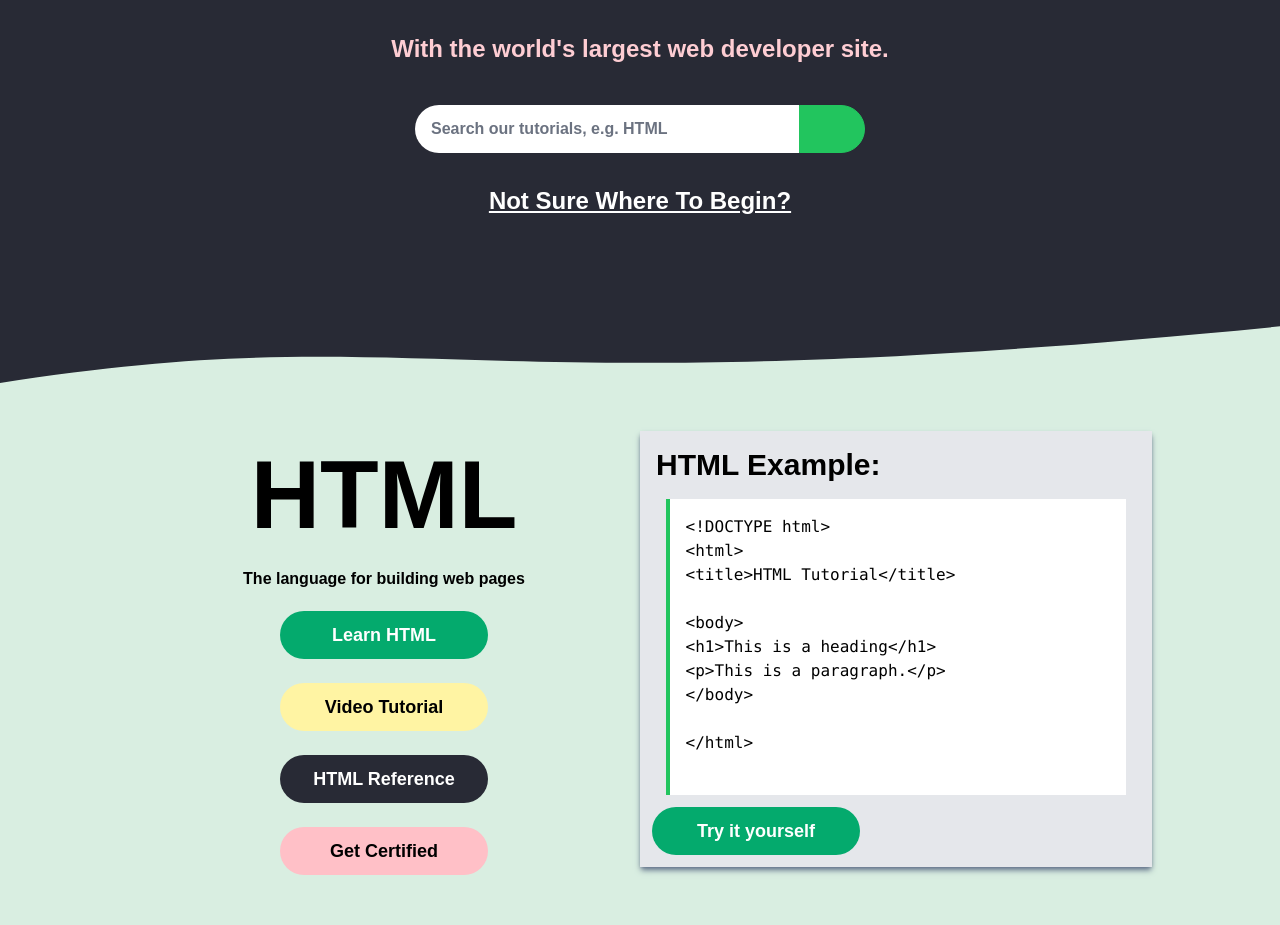
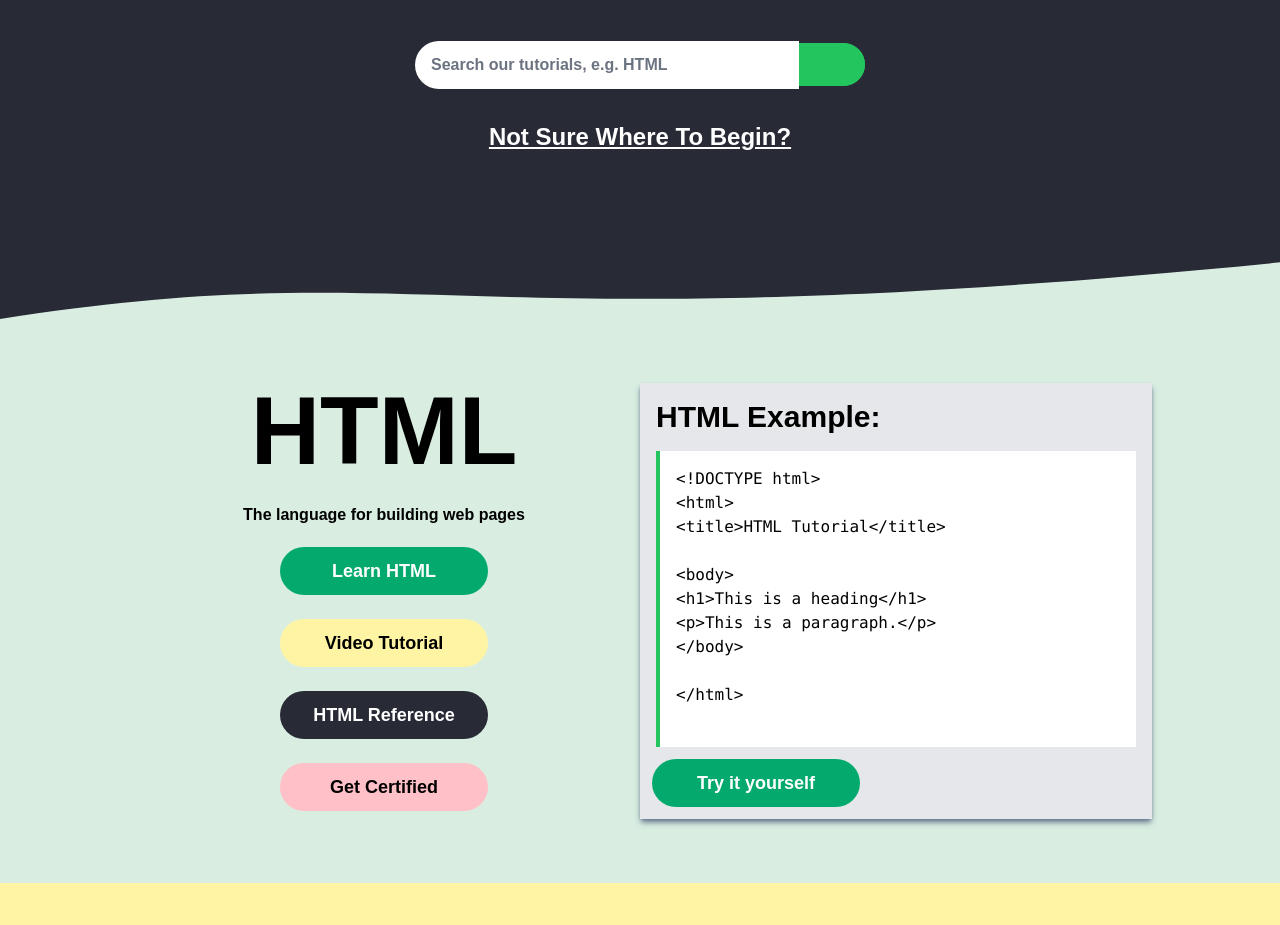
Before and after one commit to MLGPenguin/Copy-W3Schools, a SvelteKit app: page / in a window 1280 px wide. Shown: the part 327-1252 px from the top of the page. Built offline with nearby package versions, Linux system fonts and the light colour scheme.

Commit message:
+ Implemented Merlins Feedback:
+ Tidied up poor convention
+ Cleaned unecessary Tailwind
+ Make it much more palatable on smaller screens

```diff
--- a/src/lib/HomePage/sections.json
+++ b/src/lib/HomePage/sections.json
@@ -62,7 +62,7 @@
         "backgroundcolor": "#282A35",
         "textbox": {
             "header": "JavaScript Example:",
-            "content": "<button onclick=\"myFunction()\">Click Me!</button>\n\n<script>\nfunction myFunction() {\n let x = document.getElementById(\"demo\");\n x.style.fontSize = \"25px\";\n x.style.color = \"red\";\n}\n</script>\n"
+            "content": "<button onclick=\"myFunction()\">\n  Click Me!\n</button>\n\n<script>\nfunction myFunction() {\n let x = document.getElementById(\"demo\");\n x.style.fontSize = \"25px\";\n x.style.color = \"red\";\n}\n</script>\n"
         },
         "invertcolors": true,
         "pills": [
--- a/src/lib/components/PillButton.svelte
+++ b/src/lib/components/PillButton.svelte
@@ -8,7 +8,7 @@
 
     <button
         on:click={onClick}
-        class={`text-white text-lg rounded-full m-[12px] w-[13rem] h-12`}
+        class={`text-white text-lg rounded-full m-3 w-52 h-12`}
         style={`background-color: ${backgroundcolor}; color: ${textcolor}`}
     >
         {content}
--- a/src/lib/components/TextBoxComponent.svelte
+++ b/src/lib/components/TextBoxComponent.svelte
@@ -5,14 +5,14 @@
   export let content: string;
 </script>
 
-<div class="bg-gray-200 shadow-md shadow-slate-500 min-h-fit min-w-fit ">
-    <h1 class="text-3xl text-left p-4">{header}</h1>
-    <div class="bg-white w-[90%] min-h-[30vh] border-l-4 border-green-500 text-left font-normal">
+<div class="bg-gray-200 shadow-md shadow-slate-500 min-w-fit text-left">
+    <h1 class="text-3xl p-4">{header}</h1>
+    <div class="bg-white border-l-4 border-green-500 font-normal mx-4">
       <pre class="p-4">
 {`${content}`}
       </pre>
   </div>
-  <div class="text-left ">
+  <div>
     <PillButton content="Try it yourself" backgroundcolor="#04AA6D"/>
   </div>
 </div>
--- a/src/routes/+layout.svelte
+++ b/src/routes/+layout.svelte
@@ -9,7 +9,7 @@
   });
 </script>
 
-<div style="position: fixed" class="w-[100vw]">
+<div class="fixed w-screen">
   <nav class="p-4 bg-white">
     <button on:click={() => goto("/")} class="bg-green-200">Home</button>
     <a> Tutorials </a>
--- a/src/routes/+page.svelte
+++ b/src/routes/+page.svelte
@@ -17,17 +17,19 @@
 </script>
 
 <div class="bg-[#282A35]" style="font-family: 'Source Sans Pro', sans-serif;">
-  <div class="h-[30vh]" />
+  <div class="h-44" />
   <center class="font-extrabold">
     <h1 class="text-white py-4 text-7xl">Learn to Code</h1>
     <h2 class="text-rose-200 text-2xl py-4"> With the world's largest web developer site. </h2>
     <br>
-    <form class="w-[80vwmin] inline-flex">
+    <form class="inline-flex">
       <input bind:value={searchinput} placeholder="Search our tutorials, e.g. HTML"
-        class="w-[24rem] rounded-l-full px-4 py-3 font-bold placeholder-gray-500 align-middle " />
-
-      <iconify-icon icon="gridicons:search" height=24 style="color: white"
-        class="bg-green-500 px-[2rem] py-3 align-middle rounded-e-full border-[1px] border-green-500 left-[-4px]"/>
+        class="w-96 rounded-l-full px-4 py-3 font-bold placeholder-gray-500" />
+      <button>
+        <iconify-icon icon="gridicons:search" height=24 style="color: white"
+          class="bg-green-500 px-8 py-3 align-middle rounded-r-full border border-green-500"
+        />
+      </button>
     </form>
     <div class="p-4" />
     <a href="/" class="text-white text-2xl underline">Not Sure Where To Begin?</a>
@@ -50,21 +52,6 @@
           invertcolors={section.invertcolors}
         />
       {/each}
-
-      <!-- <div class="h-12"></div>
-      <div class="flex w-[80%] font-semibold">
-        <div id="Left" class='w-[50%] items-center flex flex-col'>
-          <h1 class="text-8xl my-4">HTML</h1>
-          <h4 class="my-2">The language for building web pages</h4>
-          <PillButton content="Learn HTML" backgroundcolor="green" />
-          <PillButton content="Video Tutorial" backgroundcolor="yellow" textcolor="black"/>
-          <PillButton content="HTML Reference" properties="bg-black "/>
-          <PillButton content="Get Certified" properties="bg-red-200 text-black"/>
-        </div>
-        <div class="w-[50%]">
-          <TextBox />
-        </div> -->
-      <!-- </div> -->
     </div>
 </center>
 </div>
--- a/src/routes/HomeComponents/LangSection.svelte
+++ b/src/routes/HomeComponents/LangSection.svelte
@@ -16,10 +16,8 @@
 </script>
 
 <div style={`background-color: ${backgroundcolor}`}>
-<div class="h-12" />
-  <div id="container" class="flex w-[80%] font-semibold flex-wrap">
-
-    <div id="left" class="w-[50%] items-center flex flex-col min-w-fit">
+  <div id="container" class="flex flex-wrap max-w-5xl font-semibold py-12">
+    <div id="left" class="w-1/2 items-center flex flex-col min-w-fit mx-auto">
       <h1 class="text-8xl my-4 {textcolor }">{name}</h1>
       <h4 class="my-2 {textcolor}">{description}</h4>
       {#each pills as pill}
@@ -27,9 +25,8 @@
       {/each}
     </div>
 
-    <div id="right" class="w-[50%]">
+    <div id="right" class="w-1/2 mx-auto min-w-fit py-4">
         <TextBoxComponent header={textbox.header} content={textbox.content} />
     </div>
   </div>
-<div class="h-12" />
 </div>
```
